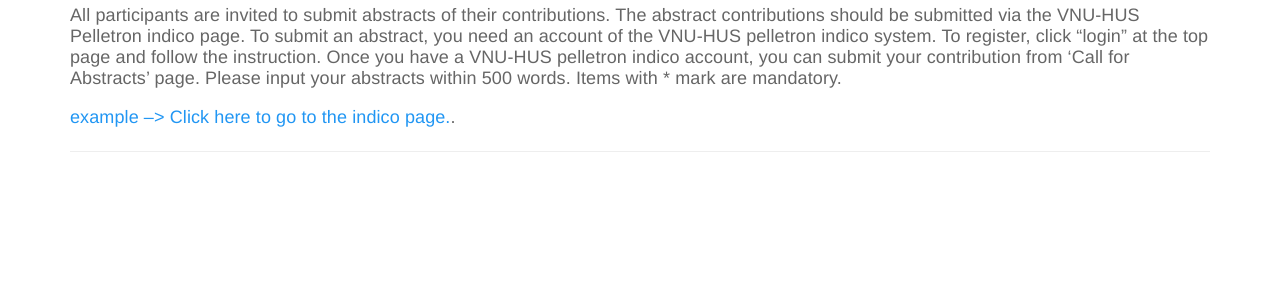
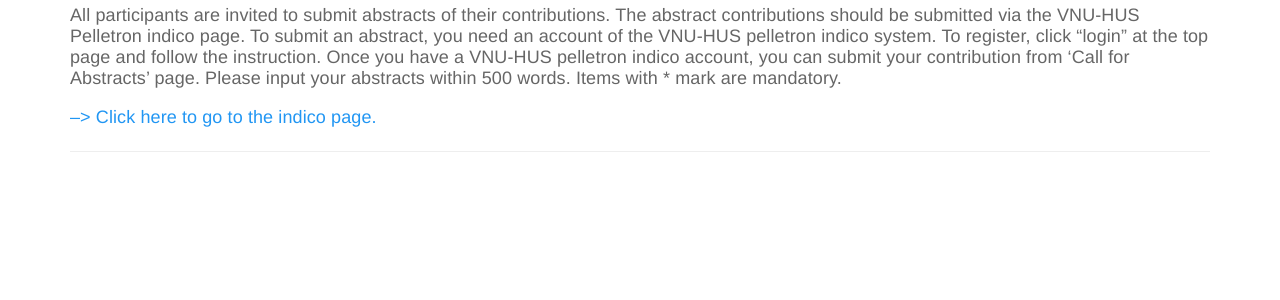
Before and after one commit to huspelletron/omeg16, a Jekyll site: the page built from abstract.md, in a window 1280 px wide. Shown: the part 284-584 px from the top of the page. Built offline with Jekyll 4.4.1, drawn with Linux system fonts in a browser that asks for light colours.

Commit message:
abstract registration

```diff
--- a/abstract.md
+++ b/abstract.md
@@ -13,5 +13,4 @@
 
 All participants are invited to submit abstracts of their contributions. The abstract contributions should be submitted via the VNU-HUS Pelletron indico page. To submit an abstract, you need an account of the VNU-HUS pelletron indico system.  To register, click “login” at the top page and follow the instruction.  Once you have a VNU-HUS pelletron indico account, you can submit your contribution from ‘Call for Abstracts’ page.  Please input your abstracts within 500 words.  Items with * mark are mandatory.
 
-<a href="https://indico.maygiatoc.com/e/OMEG16" target="_blank">example</a>
-[–> Click here to go to the indico page.](https://indico.maygiatoc.com/e/OMEG16).
+<a href="https://indico.maygiatoc.com/e/OMEG16" target="_blank">–> Click here to go to the indico page.</a>
```
